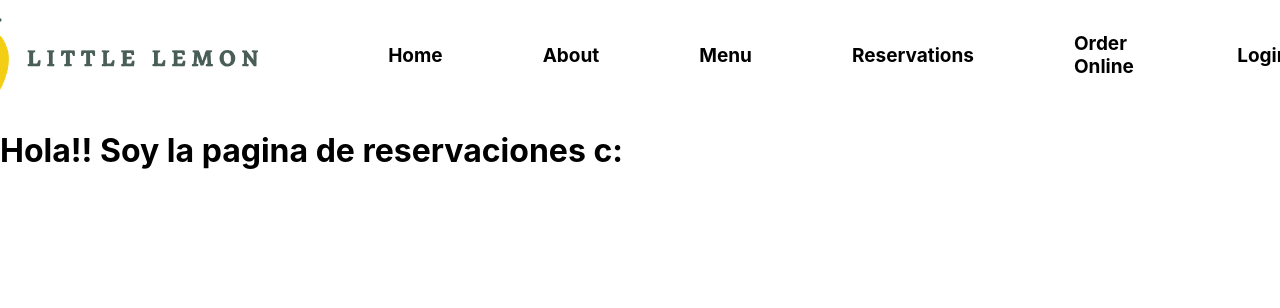
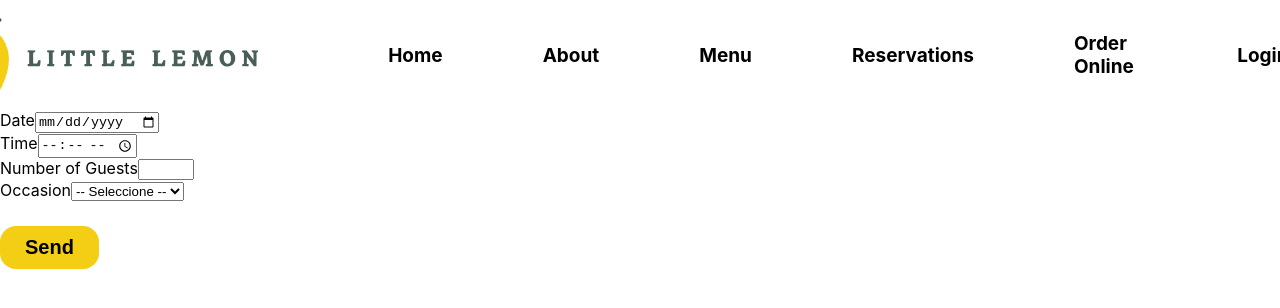
Before and after one commit to saulkurosaki/Little-Lemon-App, a React (Create React App) app: page /reservation-page in a window 1280 px wide. Shown: the top 308 px of the page. Built offline with nearby package versions, Linux system fonts and the light colour scheme; a web font is replaced by a local one.

Commit message:
Form structure without style

```diff
--- a/package.json
+++ b/package.json
@@ -6,6 +6,7 @@
     "@testing-library/jest-dom": "^5.16.5",
     "@testing-library/react": "^13.4.0",
     "@testing-library/user-event": "^13.5.0",
+    "formik": "^2.2.9",
     "react": "^18.2.0",
     "react-dom": "^18.2.0",
     "react-router-dom": "^6.11.2",
--- a/src/components/ReservationPage.js
+++ b/src/components/ReservationPage.js
@@ -1,7 +1,88 @@
+import { useFormik } from "formik";
+
+const validate = (values) => {
+    const errors = {};
+
+    if(!values.date){
+        errors.date = 'Required';
+    };
+
+    if(!values.time){
+        errors.time = 'Required';
+    };
+
+    if(!values.guests){
+        errors.guests = 'Required';
+    };
+
+    if(!values.occasion){
+        errors.occasion = 'Required';
+    };
+
+    return errors;
+};
+
+const errorStyle = {
+    color: 'red',
+    fontWeight: '500',
+};
+
 const ReservationPage = () => {
+    const formik = useFormik({
+        initialValues:{
+            date:'',
+            time:'',
+            guests:'',
+            occasion:'',
+        },
+        validate,
+        onSubmit: (values) => console.log(values),
+    });
+
     return(
         <div className="Reservation-Page">
-            <h1>Hola!! Soy la pagina de reservaciones c:</h1>
+            <div className="Form-Box">
+                <form onSubmit={formik.handleSubmit}>
+                    <label htmlFor="date">Date</label>
+                    <input
+                        type="date"
+                        id="date"
+                        {...formik.getFieldProps('date')}
+                    />
+                    {formik.touched.date && formik.errors.date ? <div style={errorStyle}>{formik.errors.date}</div> : null}
+                    <br/>
+                    <label htmlFor="time">Time</label>
+                    <input
+                        type="time"
+                        id="time"
+                        {...formik.getFieldProps('time')}
+                    />
+                    {formik.touched.time && formik.errors.time ? <div style={errorStyle}>{formik.errors.time}</div> : null}
+                    <br/>
+                    <label htmlFor="guests">Number of Guests</label>
+                    <input
+                        type="number"
+                        min={1}
+                        max={10}
+                        id="guests"
+                        {...formik.getFieldProps('guests')}
+                    />
+                    {formik.touched.guests && formik.errors.guests ? <div style={errorStyle}>{formik.errors.guests}</div> : null}
+                    <br/>
+                    <label htmlFor="occasion">Occasion</label>
+                    <select
+                        id="occasion"
+                        {...formik.getFieldProps('occasion')}
+                    >
+                        <option value=''>-- Seleccione --</option>
+                        <option value='birthday'>Birthday</option>
+                        <option value='anniversary'>Anniversary</option>
+                    </select>
+                    {formik.touched.occasion && formik.errors.occasion ? <div style={errorStyle}>{formik.errors.occasion}</div> : null}
+                    <br/>
+                    <button type="submit">Send</button>
+                </form>
+            </div>
         </div>
     );
 };
```
Also changed, not shown: src/components/ReservationPage.css (added), 1 other file (tests, documents, lock files or other folders).
